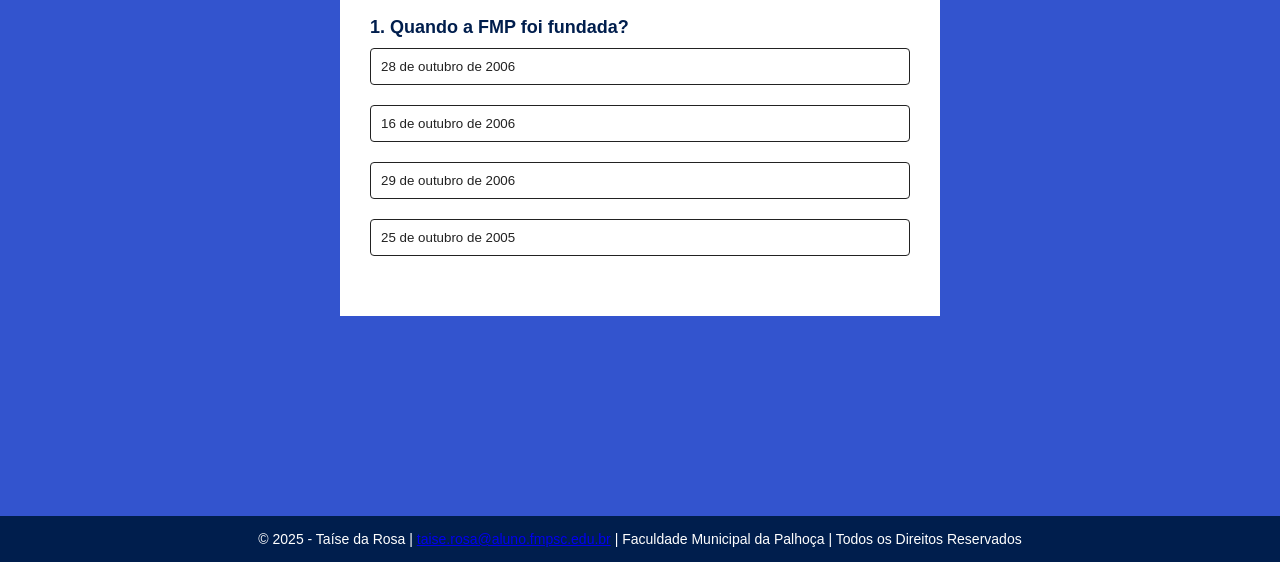
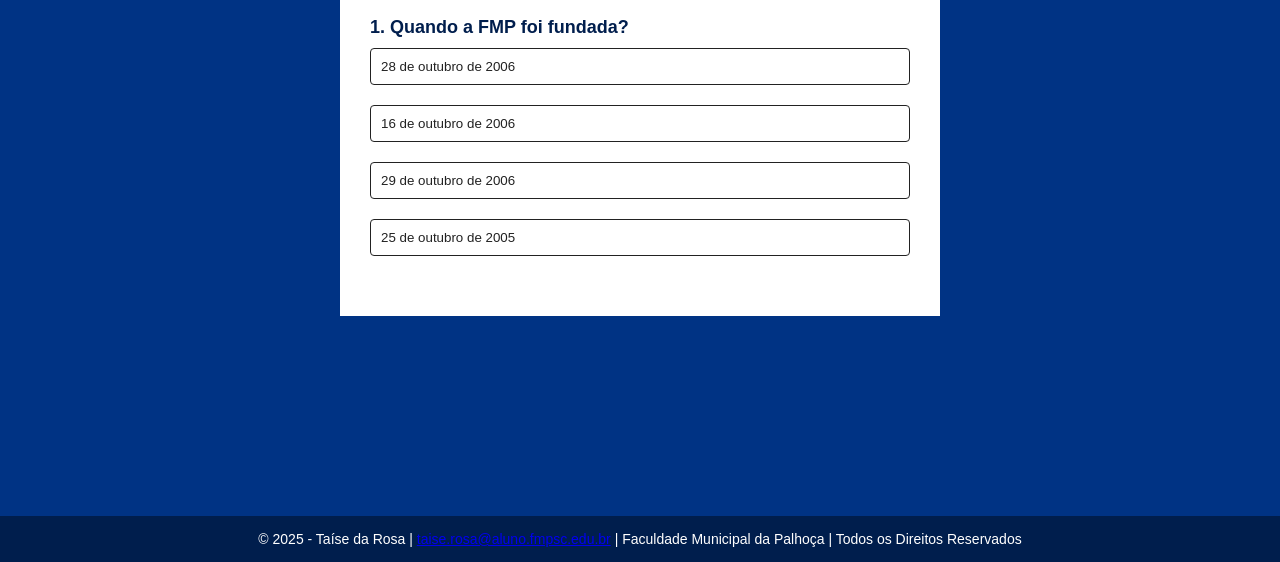
Before and after one commit to Taise-Rosa06/trabalho_quiz_FMP, a plain HTML site: page trabalho_quiz/index.html in a window 1280 px wide. Shown: the part 238-800 px from the top of the page. Drawn offline with Linux system fonts and the light colour scheme.

Commit message:
Update style.css

```diff
--- a/trabalho_quiz/style.css
+++ b/trabalho_quiz/style.css
@@ -12,7 +12,7 @@ body {
     display: flex;
     flex-direction: column;
     justify-content: space-between;
-    background-color: rgb(51, 84, 206);
+    background-color: #003384;
 }
 
 .app {
```
